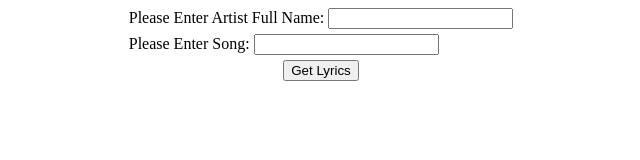
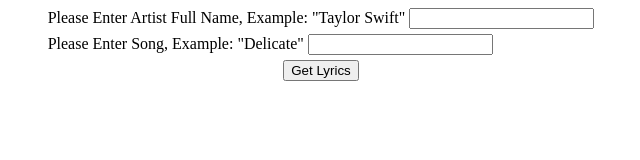
Before and after one commit to vd1992/LyricFetcher, a plain HTML site: page index.html in a window 1280 px wide. Shown: the whole page, without its empty margins (319-959 px from the left). Drawn offline with Linux system fonts and the light colour scheme.

Commit message:
Clarification

```diff
--- a/index.html
+++ b/index.html
@@ -12,10 +12,10 @@
 
     <div class="formHold">
         <form name="lyricForm">
-            <label for="inputName">Please Enter Artist Full Name:</label>
+            <label for="inputName">Please Enter Artist Full Name, Example: "Taylor Swift"</label>
             <input name="inputName" type="text">
             <br/>
-            <label class="songBox" for="inputSong">Please Enter Song:</label>
+            <label class="songBox" for="inputSong">Please Enter Song, Example: "Delicate"</label>
             <input class="songBox" name="inputSong" type="text">
             <br/>
             <div class="buttonHold">
```
